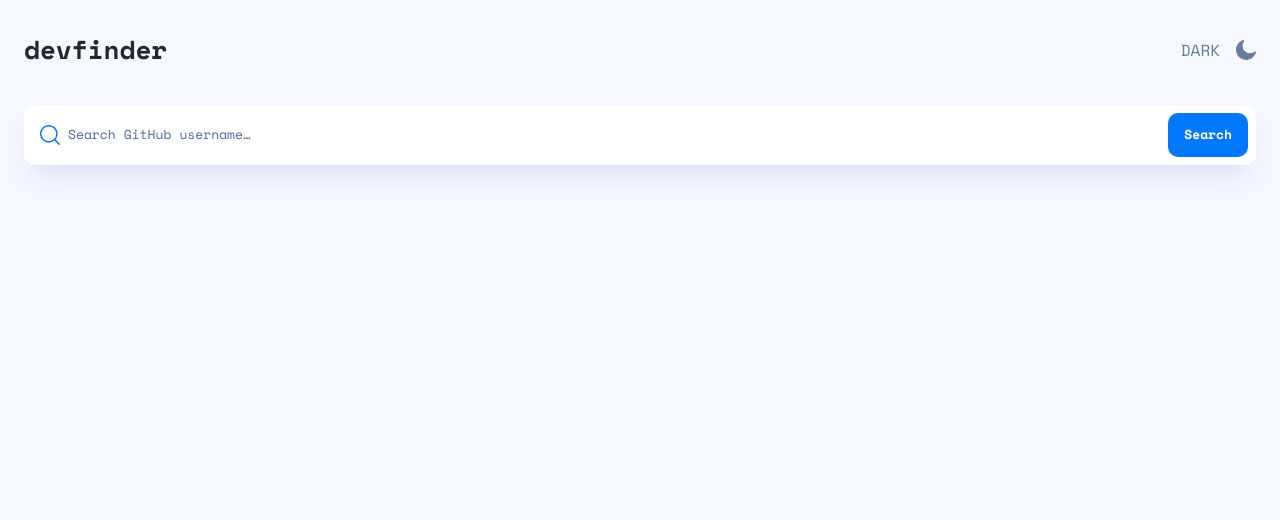
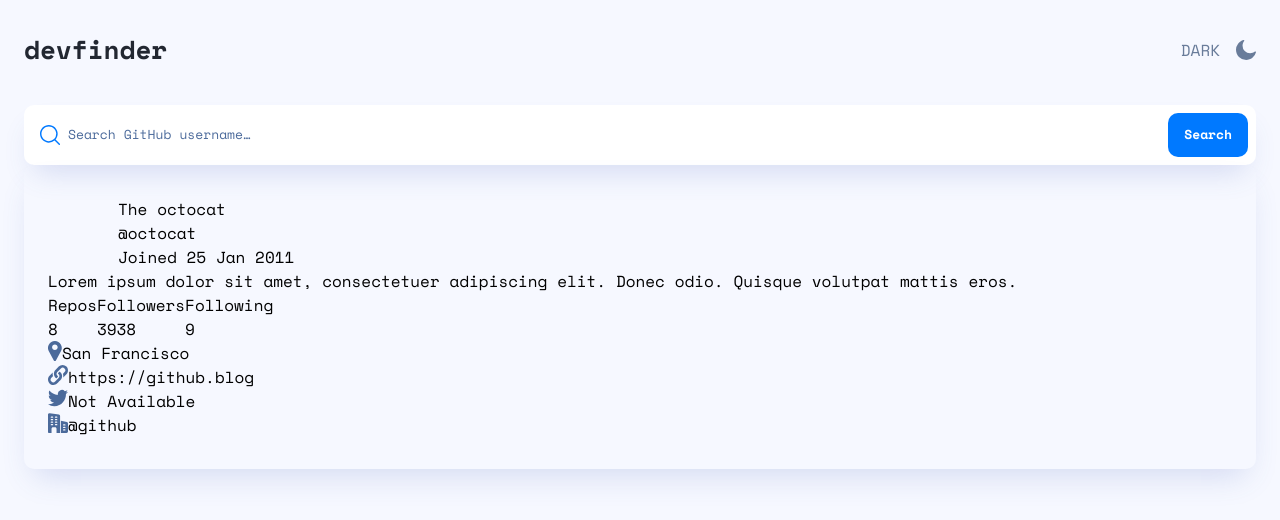
Before and after one commit to movileanuv/github-user-search-app, a website built with Parcel: page src/index.html in a window 1280 px wide. Built offline with nearby package versions, Linux system fonts and the light colour scheme.

Commit message:
html structure

```diff
--- a/src/index.html
+++ b/src/index.html
@@ -44,7 +44,64 @@
         <span class="mr-2 hidden w-auto shrink-0 font-bold text-red break-keep">No results</span>
         <button class="rounded px-4 py-3 font-bold text-white transition bg-blue hover:bg-blueInactive">Search</button>
     </form>
-    <article></article>
+    <article class="rounded shadow px-6 py-8">
+        <div class="flex">
+            <div class="w-[70px] h-[70px]" id="user-image-container"></div>
+            <div>
+                <h2 id="user-full-name">The octocat</h2>
+                <span class="block" id="username">@octocat</span>
+                <span class="block" id="date-joined">Joined 25 Jan 2011</span>
+            </div>
+        </div>
+        <p>Lorem ipsum dolor sit amet, consectetuer adipiscing elit. Donec odio. Quisque volutpat mattis eros.</p>
+        <div class="flex">
+            <div class="flex flex-col">
+                <span class="block">Repos</span>
+                <span class="block" id="repos">8</span>
+            </div>
+            <div class="flex flex-col">
+                <span class="block">Followers</span>
+                <span class="block" id="followers">3938</span>
+            </div>
+            <div class="flex flex-col">
+                <span class="block">Following</span>
+                <span class="block" id="following">9</span>
+            </div>
+        </div>
+        <div class="grid-cols-1">
+            <div class="flex">
+                <svg height="20" width="14" xmlns="http://www.w3.org/2000/svg">
+                    <path d="M12.797 3.425C11.584 1.33 9.427.05 7.03.002a7.483 7.483 0 00-.308 0C4.325.05 2.17 1.33.955 3.425a6.963 6.963 0 00-.09 6.88l4.959 9.077.007.012c.218.38.609.606 1.045.606.437 0 .828-.226 1.046-.606l.007-.012 4.96-9.077a6.963 6.963 0 00-.092-6.88zm-5.92 5.638c-1.552 0-2.813-1.262-2.813-2.813s1.261-2.812 2.812-2.812S9.69 4.699 9.69 6.25 8.427 9.063 6.876 9.063z"
+                          fill="#4b6a9b"/>
+                </svg>
+                <span id="location">San Francisco</span>
+            </div>
+            <div class="flex">
+                <svg height="20" width="20" xmlns="http://www.w3.org/2000/svg">
+                    <g fill="#4b6a9b">
+                        <path d="M7.404 5.012c-2.355 2.437-1.841 6.482.857 8.273.089.06.207.048.283-.027.568-.555 1.049-1.093 1.47-1.776a.213.213 0 00-.084-.3A2.743 2.743 0 018.878 10.1a2.64 2.64 0 01-.223-1.803c.168-.815 1.043-1.573 1.711-2.274l-.004-.002 2.504-2.555a2.568 2.568 0 013.648-.019 2.6 2.6 0 01.037 3.666l-1.517 1.56a.266.266 0 00-.06.273c.35 1.012.435 2.44.201 3.519-.006.03.031.05.053.028l3.228-3.295c2.062-2.105 2.044-5.531-.04-7.615a5.416 5.416 0 00-7.691.04L7.417 4.998l-.013.014z"/>
+                        <path d="M13.439 13.75a.401.401 0 00.006-.003c.659-1.204.788-2.586.48-3.933l-.002.002-.001-.001a5.434 5.434 0 00-2.19-3.124.3.3 0 00-.333.015c-.553.448-1.095 1.021-1.452 1.754a.243.243 0 00.096.317c.415.24.79.593 1.04 1.061h.001c.196.33.388.958.263 1.632-.116.894-1.019 1.714-1.736 2.453-.546.559-1.935 1.974-2.49 2.542a2.6 2.6 0 01-3.666.037 2.6 2.6 0 01-.038-3.666l1.521-1.564A.266.266 0 005 11.004c-.338-1.036-.43-2.432-.217-3.51.006-.03-.031-.049-.053-.027l-3.179 3.245c-2.083 2.126-2.066 5.588.04 7.693 2.125 2.083 5.57 2.048 7.653-.078.723-.81 3.821-3.678 4.195-4.577z"/>
+                    </g>
+                </svg>
+                <span id="website"><a href="https://github.blog">https://github.blog</a></span>
+            </div>
+            <div class="flex">
+                <svg height="18" width="20" xmlns="http://www.w3.org/2000/svg">
+                    <path d="M20 2.799a8.549 8.549 0 01-2.363.647 4.077 4.077 0 001.804-2.266 8.194 8.194 0 01-2.6.993A4.099 4.099 0 009.75 4.977c0 .324.027.637.095.934-3.409-.166-6.425-1.8-8.452-4.288a4.128 4.128 0 00-.56 2.072c0 1.42.73 2.679 1.82 3.408A4.05 4.05 0 01.8 6.598v.045a4.119 4.119 0 003.285 4.028 4.092 4.092 0 01-1.075.135c-.263 0-.528-.015-.776-.07.531 1.624 2.038 2.818 3.831 2.857A8.239 8.239 0 01.981 15.34 7.68 7.68 0 010 15.285a11.543 11.543 0 006.29 1.84c7.545 0 11.67-6.25 11.67-11.667 0-.182-.006-.357-.015-.53A8.18 8.18 0 0020 2.798z"
+                          fill="#4b6a9b"/>
+                </svg>
+                <span id="twitter">Not Available</span>
+            </div>
+            <div class="flex">
+                <svg height="20" width="20" xmlns="http://www.w3.org/2000/svg">
+                    <g fill="#4b6a9b">
+                        <path d="M10.858 1.558L1.7.167A1.477 1.477 0 00.517.492 1.49 1.49 0 000 1.608v17.559c0 .458.375.833.833.833h2.709v-4.375c0-.808.65-1.458 1.458-1.458h2.083c.809 0 1.459.65 1.459 1.458V20h3.541V3a1.46 1.46 0 00-1.225-1.442zM4.583 12.292h-1.25a.625.625 0 010-1.25h1.25a.625.625 0 010 1.25zm0-2.5h-1.25a.625.625 0 010-1.25h1.25a.625.625 0 010 1.25zm0-2.5h-1.25a.625.625 0 010-1.25h1.25a.625.625 0 010 1.25zm0-2.5h-1.25a.625.625 0 010-1.25h1.25a.625.625 0 010 1.25zm4.167 7.5H7.5a.625.625 0 010-1.25h1.25a.625.625 0 010 1.25zm0-2.5H7.5a.625.625 0 010-1.25h1.25a.625.625 0 010 1.25zm0-2.5H7.5a.625.625 0 010-1.25h1.25a.625.625 0 010 1.25zm0-2.5H7.5a.625.625 0 010-1.25h1.25a.625.625 0 010 1.25zM18.85 9.035l-5.933-1.242V20h5.625A1.46 1.46 0 0020 18.542V10.46c0-.688-.47-1.274-1.15-1.425zM16.875 17.5h-1.25a.625.625 0 010-1.25h1.25a.625.625 0 010 1.25zm0-2.5h-1.25a.625.625 0 010-1.25h1.25a.625.625 0 010 1.25zm0-2.5h-1.25a.625.625 0 010-1.25h1.25a.625.625 0 010 1.25z"/>
+                    </g>
+                </svg>
+                <span id="company">@github</span>
+            </div>
+        </div>
+    </article>
 </main>
 
 </body>
```
